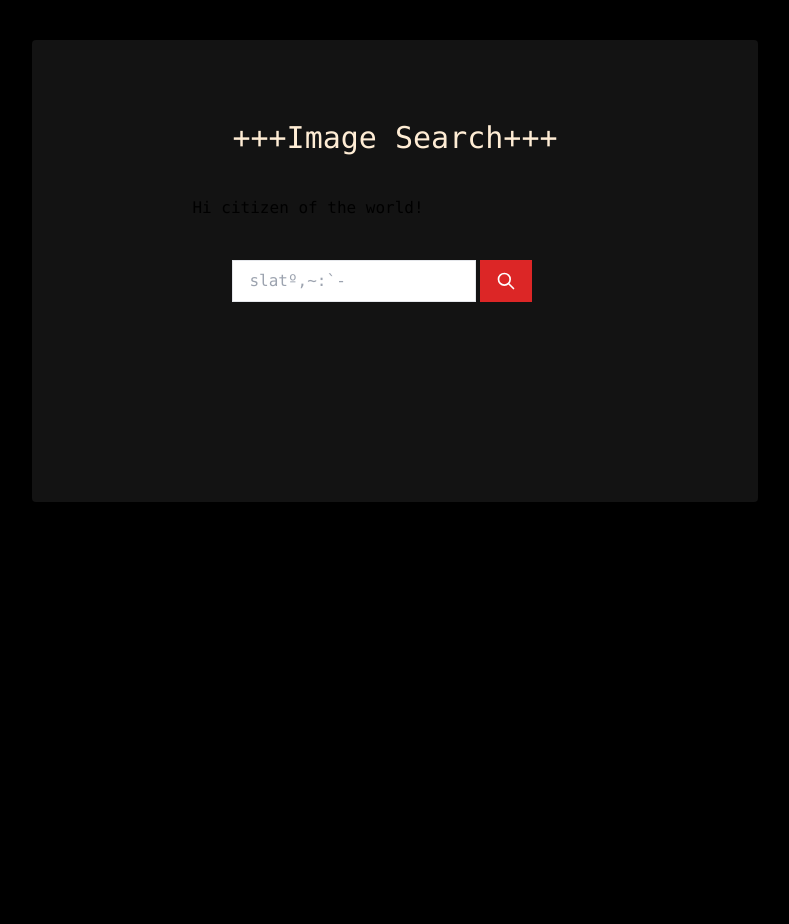
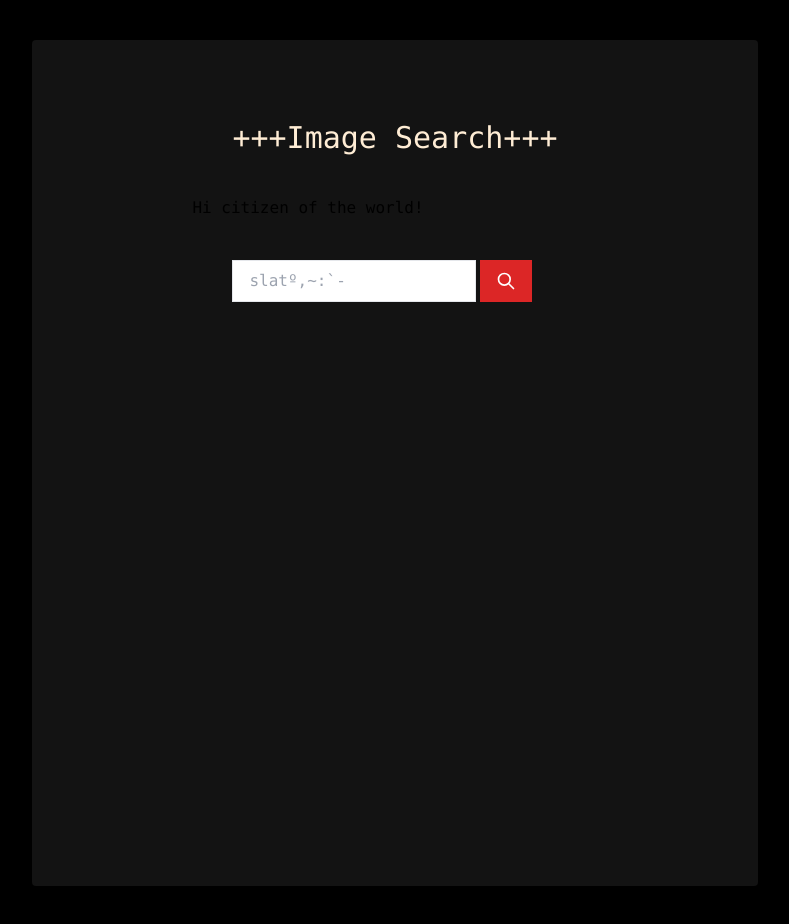
Before and after one commit to JJJJJJJJJJJJJJJl/ImageSearchEngine, a Next.js app in the folder web/: page /search in a window 1280 px wide. Shown: the top 924 px of the page, without its empty margins (245-1034 px from the left). Before the commit the page ends 800 px from the top, so only its background shows below. Built offline with nearby package versions, Linux system fonts and the light colour scheme.

Commit message:
imageshowcase component +++ still trying to display queried images...

```diff
--- /dev/null
+++ b/web/components/ImagesShowcase.tsx
@@ -0,0 +1,18 @@
+import React, { useState } from 'react';
+import {ReactElement, useEffect} from "react";
+import Image from 'next/image';
+import { GlobalContext } from '../context/GlobalContext';
+
+export default function SearchBar(): ReactElement {
+    const {images_url } = React.useContext(GlobalContext);
+
+    return (
+        <div className="flex flex-wrap overflow-y-scroll h-96 mt-10">
+            { images_url.map((imageSrc) =>
+                <div key={imageSrc} className="flex items-center justify-center basis-1/4 m-6 grow w-min">
+                    <Image src={imageSrc} width={125} height={125}/>
+                </div>
+            )}
+        </div>
+    );
+}
--- a/web/components/SearchBar.tsx
+++ b/web/components/SearchBar.tsx
@@ -1,7 +1,11 @@
+import React from 'react';
 import {useState, ReactElement} from "react";
+import { GlobalContext } from '../context/GlobalContext';
 
 export default function SearchBar({ph}: {ph: string}): ReactElement {
     const [query, set_query] = useState<string | null>();
+    const [queried_images, set_queried_images] = useState<Array<String> | null>();
+    const { images, images_url, set_images_url } = React.useContext(GlobalContext);
 
     // when user input query changes
     function handle_query_change(event: React.ChangeEvent<HTMLInputElement>): void{
@@ -20,7 +24,23 @@ export default function SearchBar({ph}: {ph: string}): ReactElement {
             method: "GET"
         });
         const response = await res.json();
-        console.log(response[0]);
+        console.log(response);
+        set_images_url(response);
+
+        /*
+            TODO: find a better place for this, or maybe turn this
+            into a function
+        */
+        const imgtd: Array<string> = [];
+        for(let i=0; i<images.length; i++){
+            console.log(images[i]["name"]);
+            console.log(images_url.includes(images[i]["name"]));
+            if(images_url.includes(images[i]["name"])){
+                imgtd.push(URL.createObjectURL(images[i]));
+            }
+        }
+        set_images_url(imgtd);
+
         //ACCESS response urls like this -> response[0], response[1], response[..]...
         return null;
     }
--- /dev/null
+++ b/web/context/GlobalContext.tsx
@@ -0,0 +1,23 @@
+import React, { useState } from 'react';
+
+interface IGlobalContextProps {
+  images: Array<Blob>;
+  images_url: Array<string>;
+  set_images: (user: Array<Blob>) => void;
+  set_images_url: (loading: Array<string>) => void;
+  MAX_IMAGE_UPLOAD: number;
+}
+
+export const GlobalContext = React.createContext<IGlobalContextProps>(null);
+
+export const GlobalContextProvider = ({children}) => {
+  const [images, set_images] = useState<Array<Blob>>([]);
+  const [images_url, set_images_url] = useState<Array<string>>([]);
+  const MAX_IMAGE_UPLOAD: number = 20;
+
+  return (
+    <GlobalContext.Provider value={{images, set_images, images_url, set_images_url, MAX_IMAGE_UPLOAD}}>
+      {children}
+    </GlobalContext.Provider>
+  );
+};
--- a/web/pages/_app.tsx
+++ b/web/pages/_app.tsx
@@ -1,8 +1,16 @@
 import { AppProps } from 'next/app';
+import {ReactElement, useEffect, useState} from 'react';
 import '../styles/globals.css'
+import { GlobalContextProvider } from '../context/GlobalContext';
+
+export const MAX_IMAGE_UPLOAD: number = 20;
 
 function MyApp({ Component, pageProps }: AppProps) {
-    return <Component {...pageProps} />
+    return (
+        <GlobalContextProvider>
+            <Component {...pageProps} />
+        </GlobalContextProvider>
+    );
 }
 
 export default MyApp
--- a/web/pages/index.tsx
+++ b/web/pages/index.tsx
@@ -1,13 +1,12 @@
-import {ReactElement, useEffect, useState} from 'react';
+import React from 'react';
+import { ReactElement, useEffect} from 'react';
 import Layout from '../components/Layout';
-import Image from 'next/image';
+import ImagesShowcase from '../components/ImagesShowcase';
 import Link from 'next/link';
-
-const MAX_IMAGE_UPLOAD: number = 20;
+import { GlobalContext } from '../context/GlobalContext';
 
 export default function Home(): ReactElement{
-    const [images, set_images] = useState<Array<Blob> | null>(new Array<Blob>());
-    const [images_url, set_images_url] = useState<Array<string> | null>(new Array<string>(MAX_IMAGE_UPLOAD));
+    const { images, set_images, images_url, set_images_url, MAX_IMAGE_UPLOAD } = React.useContext(GlobalContext);
 
     useEffect(() => {
         const images_size: number = images.length;
@@ -78,16 +77,7 @@ export default function Home(): ReactElement{
                     <button onClick={send_images} className="px-4 py-3 m-1 text-slate-700 bg-pink-200">Submit</button>
                 </Link>
             </div>
-            <div className="flex flex-wrap overflow-y-scroll h-96 mt-10">
-                {/*
-                    TODO: create component for images showcase
-                */}
-                { images_url.map((imageSrc, index) =>
-                    <div key={imageSrc} className="flex items-center justify-center basis-1/4 m-6 grow w-min">
-                        <Image src={imageSrc} width={125} height={125}/>
-                    </div>
-                )}
-            </div>
+            <ImagesShowcase images_url={images_url}/>
         </Layout>
     );
 };
--- a/web/pages/search.tsx
+++ b/web/pages/search.tsx
@@ -1,14 +1,18 @@
-import {ReactElement, useEffect, useState} from 'react';
+import React from 'react';
+import {ReactElement} from 'react';
 import Layout from '../components/Layout';
 import SearchBar from '../components/SearchBar';
-
+import ImagesShowcase from '../components/ImagesShowcase';
+import { GlobalContext } from '../context/GlobalContext';
 
 export default function Home(): ReactElement{
+    const { images_url } = React.useContext(GlobalContext);
 
     return (
-    <Layout>
-        <h1>Hi citizen of the world!</h1>
-        <SearchBar ph={"slatº,~:`-"}></SearchBar>
-    </Layout>
+        <Layout>
+            <h1>Hi citizen of the world!</h1>
+            <SearchBar ph={"slatº,~:`-"}></SearchBar>
+            <ImagesShowcase images_url={images_url}/>
+        </Layout>
     );
 };
```
Also changed, not shown: 1 other file (tests, documents, lock files or other folders).
